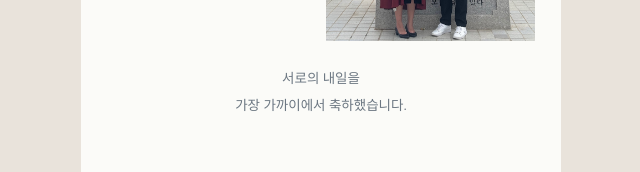
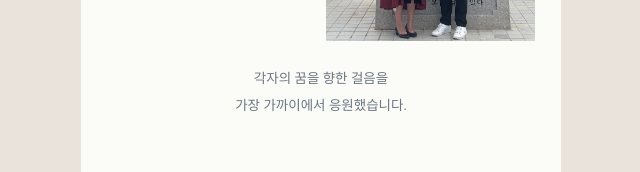
Before and after one commit to hyuntaek-minseo/hyuntaek-minseo.github.io, a plain HTML site: page index.html in a window 1280 px wide. Shown: the part 3240-3412 px from the top of the page, 319-959 px from the left. Drawn offline with nearby package versions, Linux system fonts and the light colour scheme; a web font is replaced by a local one.

Commit message:
청첩장 갱신 2026-11-24 21:58

```diff
--- a/index.html
+++ b/index.html
@@ -238,7 +238,7 @@ const W = {
     { type: "right", photos: [{ src: "images/web/m3-1.jpg" }],
       text: "마주 앉으면\n웃음이 끊이지 않았습니다.\n서로에게 가장 재미있는 친구가 되었습니다." }, // 2026-11-23 날짜 빼고 "가장 재미있는 친구" 컨셉으로 다시 씀
     { type: "duo", photos: [{ src: "images/web/m6-1.jpg" }, { src: "images/web/m7-1.jpg" }],
-      text: "서로의 내일을\n가장 가까이에서 축하했습니다." },
+      text: "각자의 꿈을 향한 걸음을\n가장 가까이에서 응원했습니다." },
     { type: "right", photos: [{ src: "images/web/m99-1.jpg" }],
       date: "2025년 크리스마스", text: "반짝이는 불빛과 꽃다발 앞에서\n평생을 함께하기로 약속했습니다." },
     { type: "wide", photos: [],
```
